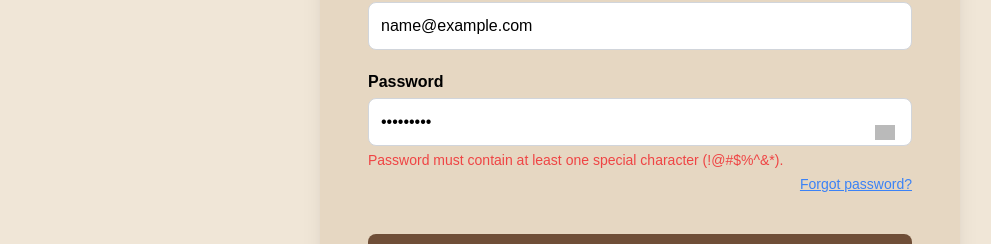
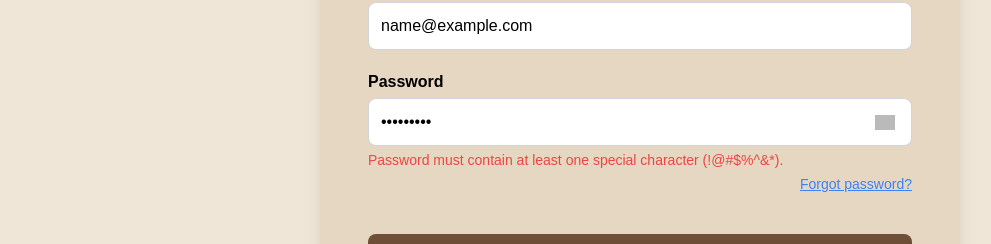
Before and after one commit to yuliyakim01/coffee-shop, a React app: page /login in a window 1280 px wide. Both pictures are taken after typing "name@example.com", "Sample123" into the empty fields and a click on the button "Login now". Shown: the part 324-568 px from the top of the page, without its empty margins (0-991 px from the left). Built offline with nearby package versions, Linux system fonts and the light colour scheme; grey boxes are pictures that could not be loaded; what @commercetools/platform-sdk, @commercetools/sdk-client-v2 would draw is missing.

Commit message:
feat: add passwordInput element

```diff
--- /dev/null
+++ b/src/components/Login-registration-components/PasswordInput.tsx
@@ -0,0 +1,57 @@
+import React, { type ReactElement, useState } from 'react';
+import { Link } from 'react-router-dom';
+import TogglePasswordVisibleButton from './TogglePasswordVisibleButton';
+import { ROUTES } from '@/data/routes';
+
+interface PasswordInputProps {
+  password: string;
+  setPassword: (value: string) => void;
+  passwordError?: string;
+  setPasswordError?: (error: string) => void;
+  showForgotPassword?: boolean;
+}
+
+const PasswordInput: React.FC<PasswordInputProps> = ({
+  password,
+  setPassword,
+  passwordError,
+  setPasswordError,
+  showForgotPassword = true,
+}: PasswordInputProps): ReactElement => {
+  const [showPassword, setShowPassword] = useState(false);
+
+  return (
+    <div className="flex flex-col w-full">
+      <label className="font-semibold text-base mb-1">Password</label>
+      <div className="relative w-full">
+        <input
+          className="w-full h-12 px-3 pr-12 border border-gray-300 rounded-lg bg-white font-poppins text-base"
+          type={showPassword ? 'text' : 'password'}
+          placeholder="Enter your password"
+          value={password}
+          onChange={(e: React.ChangeEvent<HTMLInputElement>): void => {
+            setPassword(e.target.value);
+            setPasswordError?.('');
+          }}
+          required
+        />
+
+        <TogglePasswordVisibleButton
+          showPassword={showPassword}
+          onToggle={(): void => setShowPassword(!showPassword)}
+        />
+      </div>
+      {passwordError && <p className="text-red-500 text-sm mt-1">{passwordError}</p>}
+
+      {showForgotPassword && (
+        <div className="flex justify-end w-full mt-1">
+          <Link to={ROUTES.forgotPassword} className="text-blue-500 text-sm underline">
+            Forgot password?
+          </Link>
+        </div>
+      )}
+    </div>
+  );
+};
+
+export default PasswordInput;
--- a/src/pages/Login.tsx
+++ b/src/pages/Login.tsx
@@ -3,14 +3,13 @@ import { Link } from 'react-router-dom';
 import { validateEmail, validatePassword } from '@/utils/validation';
 import BackButton from '@/components/Login-registration-components/BackButton';
 import Input from '@/components/Login-registration-components/Input';
-import TogglePasswordVisibleButton from '@/components/Login-registration-components/TogglePasswordVisibleButton';
+import PasswordInput from '@/components/Login-registration-components/PasswordInput';
 
 const LoginPage: React.FC = () => {
   const [email, setEmail] = useState('');
   const [password, setPassword] = useState('');
   const [emailError, setEmailError] = useState('');
   const [passwordError, setPasswordError] = useState('');
-  const [showPassword, setShowPassword] = useState(false);
 
   const handleSubmit = (e: React.FormEvent<HTMLFormElement>) => {
     e.preventDefault();
@@ -48,30 +47,12 @@ const LoginPage: React.FC = () => {
             error={emailError}
           />
 
-          <div className="flex flex-col w-full relative">
-            <label className="font-semibold text-base mb-1">Password</label>
-            <input
-              className="w-full h-12 px-3 pr-12 border border-gray-300 rounded-lg bg-white font-poppins text-base"
-              type={showPassword ? 'text' : 'password'}
-              placeholder="Enter your password"
-              value={password}
-              onChange={(e) => {
-                setPassword(e.target.value);
-                setPasswordError('');
-              }}
-              required
-            />
-
-            <TogglePasswordVisibleButton showPassword={showPassword} onToggle={() => setShowPassword(!showPassword)} />
-
-            {passwordError && <p className="text-red-500 text-sm mt-1">{passwordError}</p>}
-
-            <div className="flex justify-end w-full mt-1">
-              <Link to="/forgot-password" className="text-blue-500 text-sm underline">
-                Forgot password?
-              </Link>
-            </div>
-          </div>
+          <PasswordInput
+            password={password}
+            setPassword={setPassword}
+            passwordError={passwordError}
+            setPasswordError={setPasswordError}
+          />
 
           <button
             type="submit"
--- a/src/pages/Registration.tsx
+++ b/src/pages/Registration.tsx
@@ -12,12 +12,11 @@ import {
 } from '@/utils/validation';
 import BackButton from '@/components/Login-registration-components/BackButton';
 import Input from '@/components/Login-registration-components/Input';
-import TogglePasswordVisibleButton from '@/components/Login-registration-components/TogglePasswordVisibleButton';
+import PasswordInput from '@/components/Login-registration-components/PasswordInput';
 
 const Register: React.FC = () => {
   const [email, setEmail] = useState('');
   const [password, setPassword] = useState('');
-  const [showPassword, setShowPassword] = useState(false);
   const [firstName, setFirstName] = useState('');
   const [lastName, setLastName] = useState('');
   const [dob, setDob] = useState('');
@@ -183,28 +182,13 @@ const Register: React.FC = () => {
             error={emailError}
           />
 
-          <div className="flex flex-col w-full relative">
-            <label className="font-semibold text-base mb-1">Password</label>
-            <input
-              className="w-full h-12 px-3 pr-12 border border-gray-300 rounded-lg bg-white font-poppins text-base"
-              type={showPassword ? 'text' : 'password'}
-              placeholder="Enter your password"
-              value={password}
-              onChange={(e) => {
-                setPassword(e.target.value);
-                setPasswordError('');
-              }}
-              required
-            />
-            <TogglePasswordVisibleButton showPassword={showPassword} onToggle={() => setShowPassword(!showPassword)} />
-            {passwordError && <p className="text-red-500 text-sm mt-1">{passwordError}</p>}
-
-            <div className="flex justify-end w-full mt-1">
-              <Link to="/forgot-password" className="text-blue-500 text-sm underline">
-                Forgot password?
-              </Link>
-            </div>
-          </div>
+          <PasswordInput
+            password={password}
+            setPassword={setPassword}
+            passwordError={passwordError}
+            setPasswordError={setPasswordError}
+            showForgotPassword={false}
+          />
 
           <button
             type="submit"
```
